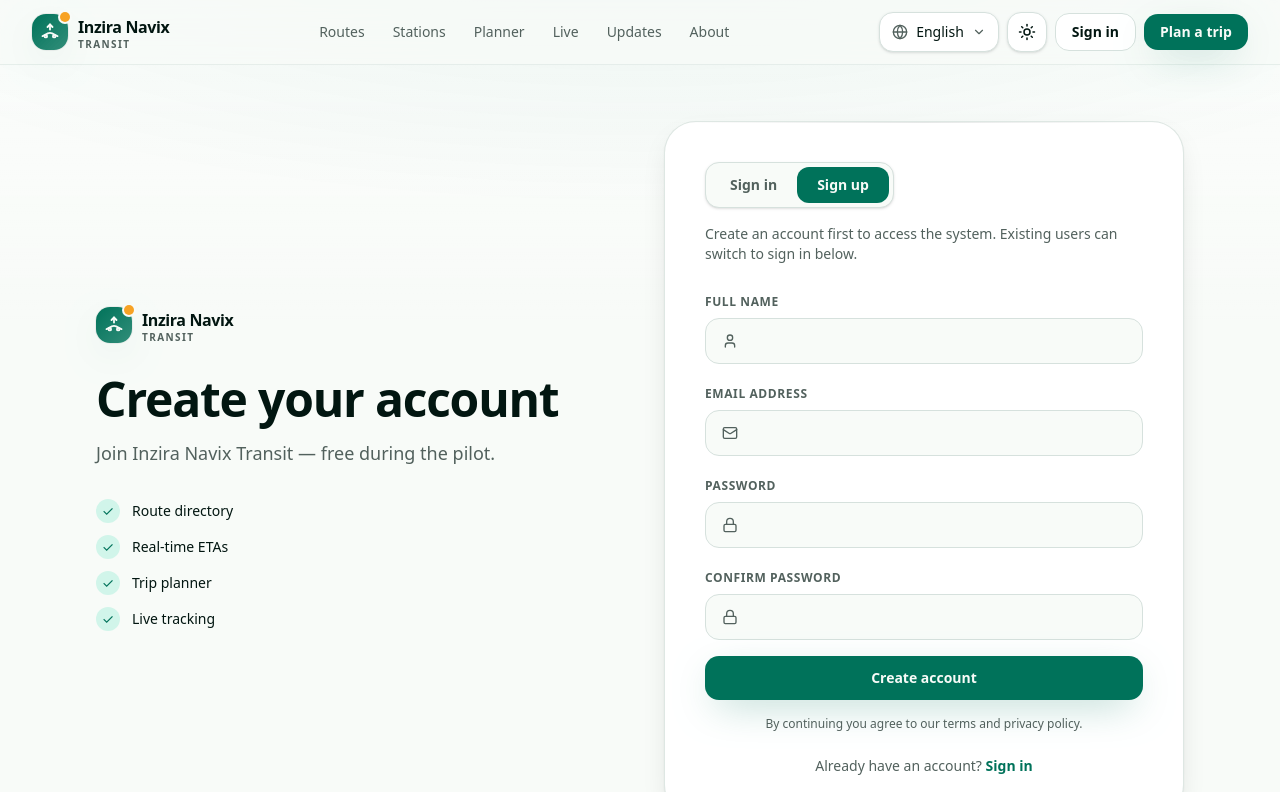
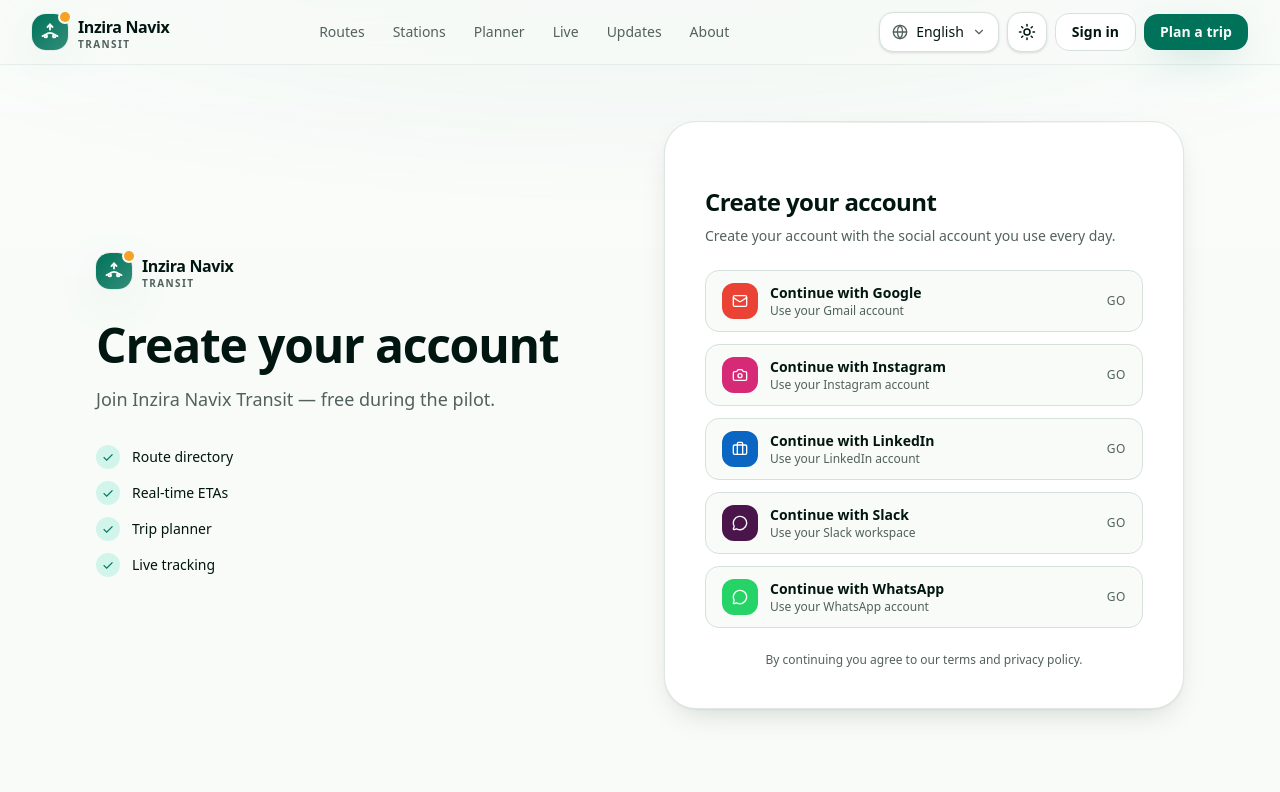
Before and after one commit to knox-trini/inzira-navix, a Next.js app: page /auth in a window 1280 px wide. Shown: the top 792 px of the page. Built offline with nearby package versions, Linux system fonts and the light colour scheme.

Commit message:
Update Inzira Navix

```diff
--- a/src/components/pages/auth.tsx
+++ b/src/components/pages/auth.tsx
@@ -4,13 +4,14 @@ import Link from "next/link";
 import { useRouter } from "next/navigation";
 import { useState } from "react";
 import { useTranslation } from "react-i18next";
-import { useAuth, type AuthUser } from "@/hooks/useAuth";
+import { useAuth, type AuthProviderName, type AuthUser } from "@/hooks/useAuth";
 import { Logo } from "@/components/Logo";
 import { notificationFeed } from "@/data/kigali";
 import {
   Mail,
-  Lock,
-  User as UserIcon,
+  Camera,
+  Briefcase,
+  MessageCircle,
   LogOut,
   Bell,
   BrainCircuit,
@@ -140,49 +141,43 @@ function AccountDashboard({ user }: { user: AuthUser }) {
 
 export function AuthPage() {
   const { t } = useTranslation();
-  const { user, signIn, signUp } = useAuth();
+  const { user, signInWithProvider } = useAuth();
   const router = useRouter();
-  const [mode, setMode] = useState<"in" | "up">("up");
-  const [name, setName] = useState("");
-  const [email, setEmail] = useState("");
-  const [password, setPassword] = useState("");
-  const [confirm, setConfirm] = useState("");
   const [error, setError] = useState<string | null>(null);
 
   if (user) {
     return <AccountDashboard user={user} />;
   }
 
-  function submit(e: React.FormEvent) {
-    e.preventDefault();
+  const socialOptions: Array<{
+    key: AuthProviderName;
+    label: string;
+    description: string;
+    icon: React.ReactNode;
+    accent: string;
+  }> = [
+    { key: "google", label: "Continue with Google", description: "Use your Gmail account", icon: <Mail className="h-4 w-4" />, accent: "#ea4335" },
+    { key: "instagram", label: "Continue with Instagram", description: "Use your Instagram account", icon: <Camera className="h-4 w-4" />, accent: "#d62976" },
+    { key: "linkedin", label: "Continue with LinkedIn", description: "Use your LinkedIn account", icon: <Briefcase className="h-4 w-4" />, accent: "#0a66c2" },
+    { key: "slack", label: "Continue with Slack", description: "Use your Slack workspace", icon: <MessageCircle className="h-4 w-4" />, accent: "#4a154b" },
+    { key: "whatsapp", label: "Continue with WhatsApp", description: "Use your WhatsApp account", icon: <MessageCircle className="h-4 w-4" />, accent: "#25d366" },
+  ];
+
+  function handleProvider(provider: AuthProviderName) {
     setError(null);
     const rawRedirect = new URL(window.location.href).searchParams.get("redirect");
     const redirectTo = rawRedirect && rawRedirect.startsWith("/") && !rawRedirect.startsWith("//") ? rawRedirect : "/";
-    if (mode === "in") {
-      if (!email || !password) return setError(t("auth.errFields"));
-      const r = signIn(email, password);
+    const r = signInWithProvider(provider);
     if (!r.ok) return setError(t("auth.errInvalid"));
     router.push(redirectTo);
-    } else {
-      if (!name || !email || !password || !confirm) return setError(t("auth.errFields"));
-      if (password.length < 6) return setError(t("auth.errShortPw"));
-      if (password !== confirm) return setError(t("auth.errMatch"));
-      const r = signUp(name, email, password);
-      if (!r.ok) return setError(t("auth.errExists"));
-      router.push(redirectTo);
-    }
   }
 
   return (
     <div className="mx-auto grid min-h-[80vh] max-w-6xl items-center gap-12 px-4 py-14 sm:px-6 lg:grid-cols-2 lg:px-8">
       <div className="hidden lg:block">
         <Logo />
-        <h1 className="mt-8 font-display text-5xl font-bold tracking-tight">
-          {mode === "in" ? t("auth.signInTitle") : t("auth.signUpTitle")}
-        </h1>
-        <p className="mt-4 max-w-md text-lg text-muted-foreground">
-          {mode === "in" ? t("auth.signInBody") : t("auth.signUpBody")}
-        </p>
+        <h1 className="mt-8 font-display text-5xl font-bold tracking-tight">{t("auth.signUpTitle")}</h1>
+        <p className="mt-4 max-w-md text-lg text-muted-foreground">{t("auth.signUpBody")}</p>
         <ul className="mt-8 space-y-3 text-sm text-muted-foreground">
           {[t("home.features.0.t"), t("home.features.2.t"), t("home.features.4.t"), t("home.features.5.t")].map((f) => (
             <li key={f} className="flex items-center gap-3">
@@ -197,96 +192,40 @@ export function AuthPage() {
         <div className="lg:hidden">
           <Logo />
         </div>
-        <div className="mt-6 inline-flex rounded-xl border border-border bg-background p-1 shadow-sm lg:mt-0">
+
+        <h2 className="mt-6 font-display text-2xl font-bold">{t("auth.signUpTitle")}</h2>
+        <p className="mt-2 text-sm text-muted-foreground">Create your account with the social account you use every day.</p>
+
+        <div className="mt-6 space-y-3">
+          {socialOptions.map((option) => (
             <button
-            onClick={() => { setMode("in"); setError(null); }}
-            className={`rounded-lg px-5 py-2 text-sm font-semibold transition ${mode === "in" ? "bg-primary text-primary-foreground" : "text-muted-foreground hover:text-foreground"}`}
+              key={option.key}
+              type="button"
+              onClick={() => handleProvider(option.key)}
+              className="flex w-full items-center justify-between gap-3 rounded-xl border border-border bg-background px-4 py-3 text-left transition hover:border-primary/40 hover:bg-muted"
             >
-            {t("auth.tabSignIn")}
+              <span className="flex items-center gap-3">
+                <span className="grid h-9 w-9 place-items-center rounded-lg text-white" style={{ background: option.accent }}>
+                  {option.icon}
+                </span>
+                <span>
+                  <span className="block text-sm font-semibold text-foreground">{option.label}</span>
+                  <span className="block text-xs text-muted-foreground">{option.description}</span>
+                </span>
+              </span>
+              <span className="text-xs font-medium uppercase tracking-wider text-muted-foreground">Go</span>
             </button>
-          <button
-            onClick={() => { setMode("up"); setError(null); }}
-            className={`rounded-lg px-5 py-2 text-sm font-semibold transition ${mode === "up" ? "bg-primary text-primary-foreground" : "text-muted-foreground hover:text-foreground"}`}
-          >
-            {t("auth.tabSignUp")}
-          </button>
+          ))}
         </div>
 
-        <p className="mt-4 text-sm text-muted-foreground">
-          Create an account first to access the system. Existing users can switch to sign in below.
-        </p>
-
-        <h2 className="mt-6 font-display text-2xl font-bold lg:hidden">
-          {mode === "in" ? t("auth.signInTitle") : t("auth.signUpTitle")}
-        </h2>
-
-        <form onSubmit={submit} className="mt-6 space-y-4">
-          {mode === "up" && (
-            <Field icon={<UserIcon className="h-4 w-4" />} label={t("auth.name")} type="text" value={name} onChange={setName} autoComplete="name" />
-          )}
-          <Field icon={<Mail className="h-4 w-4" />} label={t("auth.email")} type="email" value={email} onChange={setEmail} autoComplete="email" />
-          <Field icon={<Lock className="h-4 w-4" />} label={t("auth.password")} type="password" value={password} onChange={setPassword} autoComplete={mode === "in" ? "current-password" : "new-password"} />
-          {mode === "up" && (
-            <Field icon={<Lock className="h-4 w-4" />} label={t("auth.confirm")} type="password" value={confirm} onChange={setConfirm} autoComplete="new-password" />
-          )}
-
         {error && (
-            <div className="rounded-xl border border-destructive/30 bg-destructive/10 px-4 py-3 text-sm text-destructive">
+          <div className="mt-4 rounded-xl border border-destructive/30 bg-destructive/10 px-4 py-3 text-sm text-destructive">
             {error}
           </div>
         )}
 
-          <button
-            type="submit"
-            className="press w-full rounded-xl bg-primary px-5 py-3 text-sm font-semibold text-primary-foreground shadow-[var(--shadow-glow)]"
-          >
-            {mode === "in" ? t("auth.signIn") : t("auth.signUp")}
-          </button>
-
-          <p className="text-center text-xs text-muted-foreground">{t("auth.terms")}</p>
-        </form>
-
-        <div className="mt-6 text-center text-sm text-muted-foreground">
-          {mode === "in" ? (
-            <>
-              {t("auth.noAccount")}{" "}
-              <button onClick={() => { setMode("up"); setError(null); }} className="font-semibold text-primary hover:underline">
-                {t("auth.signUp")}
-              </button>
-            </>
-          ) : (
-            <>
-              {t("auth.haveAccount")}{" "}
-              <button onClick={() => { setMode("in"); setError(null); }} className="font-semibold text-primary hover:underline">
-                {t("auth.signIn")}
-              </button>
-            </>
-          )}
-        </div>
+        <p className="mt-6 text-center text-xs text-muted-foreground">{t("auth.terms")}</p>
       </div>
     </div>
   );
 }
-
-function Field({
-  icon, label, type, value, onChange, autoComplete,
-}: {
-  icon: React.ReactNode; label: string; type: string; value: string;
-  onChange: (v: string) => void; autoComplete?: string;
-}) {
-  return (
-    <label className="block">
-      <span className="text-xs font-semibold uppercase tracking-wider text-muted-foreground">{label}</span>
-      <div className="mt-1.5 flex items-center gap-3 rounded-xl border border-border bg-background px-4 py-3 transition-shadow focus-within:border-primary focus-within:ring-2 focus-within:ring-ring/40">
-        <span className="text-muted-foreground">{icon}</span>
-        <input
-          type={type}
-          value={value}
-          onChange={(e) => onChange(e.target.value)}
-          autoComplete={autoComplete}
-          className="flex-1 bg-transparent text-sm outline-none"
-        />
-      </div>
-    </label>
-  );
-}
--- a/src/hooks/useAuth.tsx
+++ b/src/hooks/useAuth.tsx
@@ -9,12 +9,14 @@ import {
 } from "react";
 
 export type AuthUser = { id: string; name: string; email: string };
-type StoredUser = AuthUser & { password: string };
+export type AuthProviderName = "google" | "instagram" | "linkedin" | "slack" | "whatsapp";
+type StoredUser = AuthUser & { password?: string; provider?: AuthProviderName };
 
 type AuthCtx = {
   user: AuthUser | null;
   signIn: (email: string, password: string) => { ok: true } | { ok: false; error: "invalid" };
   signUp: (name: string, email: string, password: string) => { ok: true } | { ok: false; error: "exists" };
+  signInWithProvider: (provider: AuthProviderName) => { ok: true } | { ok: false; error: "invalid" };
   signOut: () => void;
 };
 
@@ -23,6 +25,26 @@ const Ctx = createContext<AuthCtx | null>(null);
 const USERS_KEY = "inzira.users";
 const CURRENT_KEY = "inzira.currentUser";
 const AUTH_EVENT = "inzira-auth";
+
+const providerLabels: Record<AuthProviderName, string> = {
+  google: "Google",
+  instagram: "Instagram",
+  linkedin: "LinkedIn",
+  slack: "Slack",
+  whatsapp: "WhatsApp",
+};
+
+function buildProviderUser(provider: AuthProviderName): StoredUser {
+  const label = providerLabels[provider];
+  const suffix = `${label.toLowerCase().replace(/\s+/g, "")}.local`;
+  return {
+    id: crypto.randomUUID(),
+    name: `${label} user`,
+    email: `${provider}@${suffix}`,
+    provider,
+    password: "social-auth",
+  };
+}
 
 function readUsers(): StoredUser[] {
   if (typeof window === "undefined") return [];
@@ -115,9 +137,33 @@ export function AuthProvider({ children }: { children: ReactNode }) {
     [persist],
   );
 
+  const signInWithProvider = useCallback(
+    (provider: AuthProviderName) => {
+      const users = readUsers();
+      const socialUser = buildProviderUser(provider);
+      const existing = users.find((u) => u.email.toLowerCase() === socialUser.email.toLowerCase());
+
+      if (existing) {
+        persist({ id: existing.id, name: existing.name, email: existing.email });
+        return { ok: true as const };
+      }
+
+      const nextUser: StoredUser = {
+        ...socialUser,
+        id: crypto.randomUUID(),
+      };
+
+      users.push(nextUser);
+      localStorage.setItem(USERS_KEY, JSON.stringify(users));
+      persist({ id: nextUser.id, name: nextUser.name, email: nextUser.email });
+      return { ok: true as const };
+    },
+    [persist],
+  );
+
   const signOut = useCallback(() => persist(null), [persist]);
 
-  const value: AuthCtx = { user, signIn, signUp, signOut };
+  const value: AuthCtx = { user, signIn, signUp, signInWithProvider, signOut };
 
   return <Ctx.Provider value={value}>{children}</Ctx.Provider>;
 }
```
Lines whose indentation alone changed are shown as unchanged.
